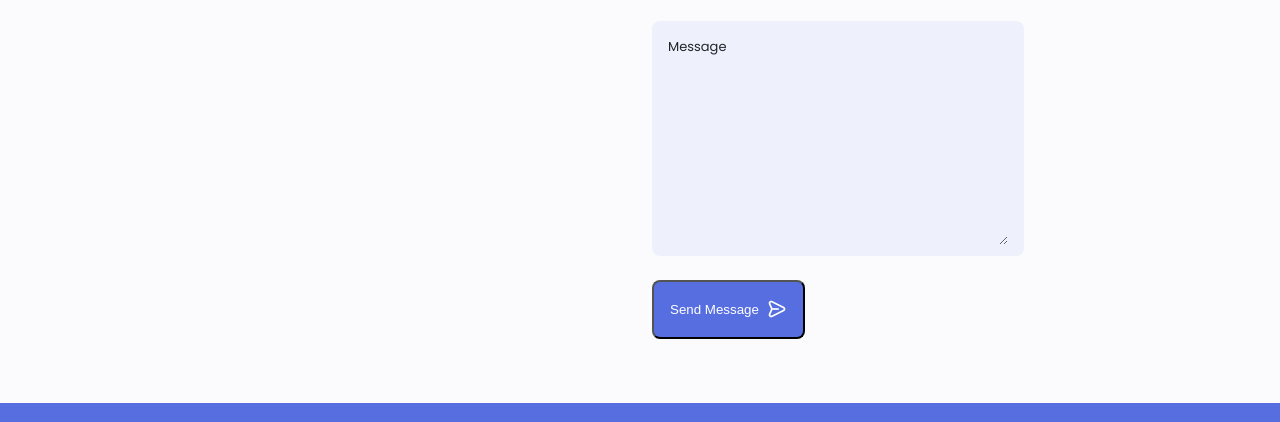
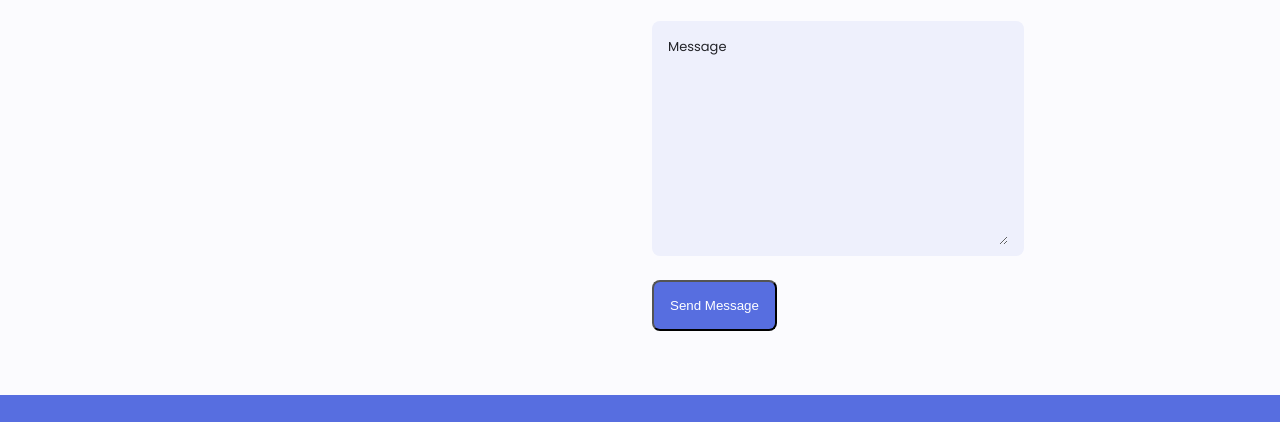
Before and after one commit to Om-Suryawanshi/Om-Suryawanshi.github.io, a plain HTML site: page index.html in a window 1280 px wide. Shown: the part 3494-3916 px from the top of the page. Drawn offline with nearby package versions, Linux system fonts and the light colour scheme.

Commit message:
Update index.html

```diff
--- a/index.html
+++ b/index.html
@@ -436,9 +436,8 @@
                             class="contact__input"></textarea>
                     </div>
                     <div>
-                        <button href="#" type="submit" class="button button--flex">
+                        <button type="submit" class="button button--flex">
                             Send Message
-                            <i class="uil uil-message button__icon"></i>
                         </button>
                     </div>
                 </form>
```
